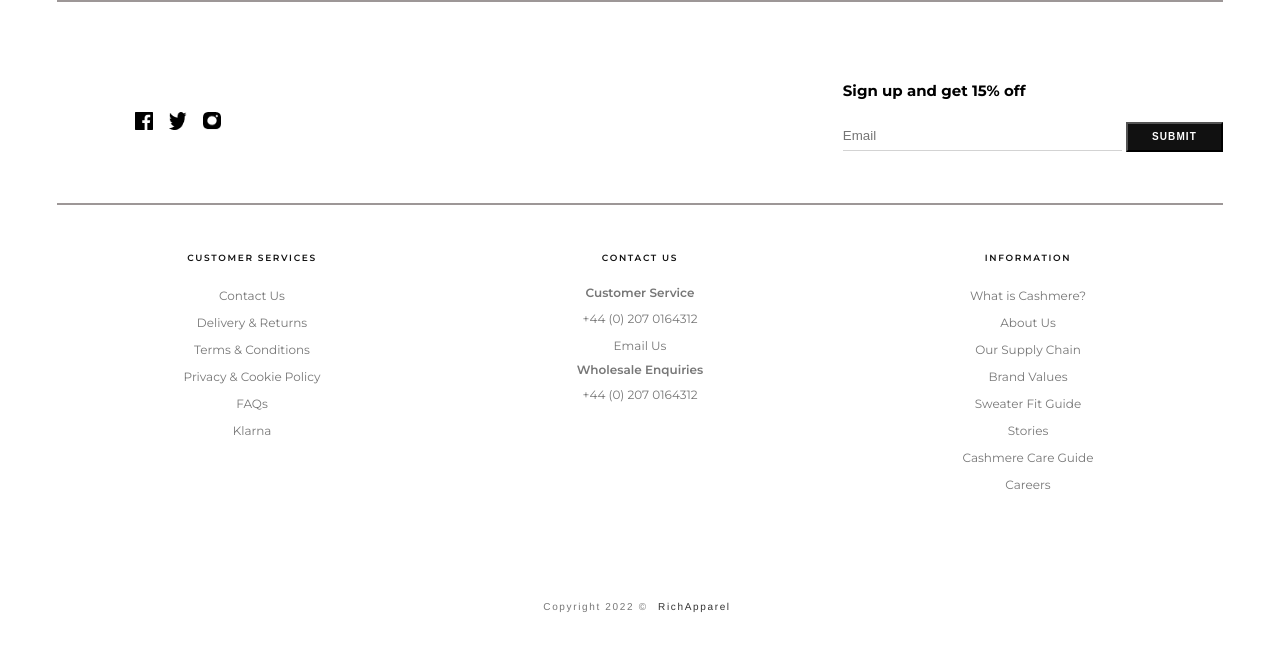
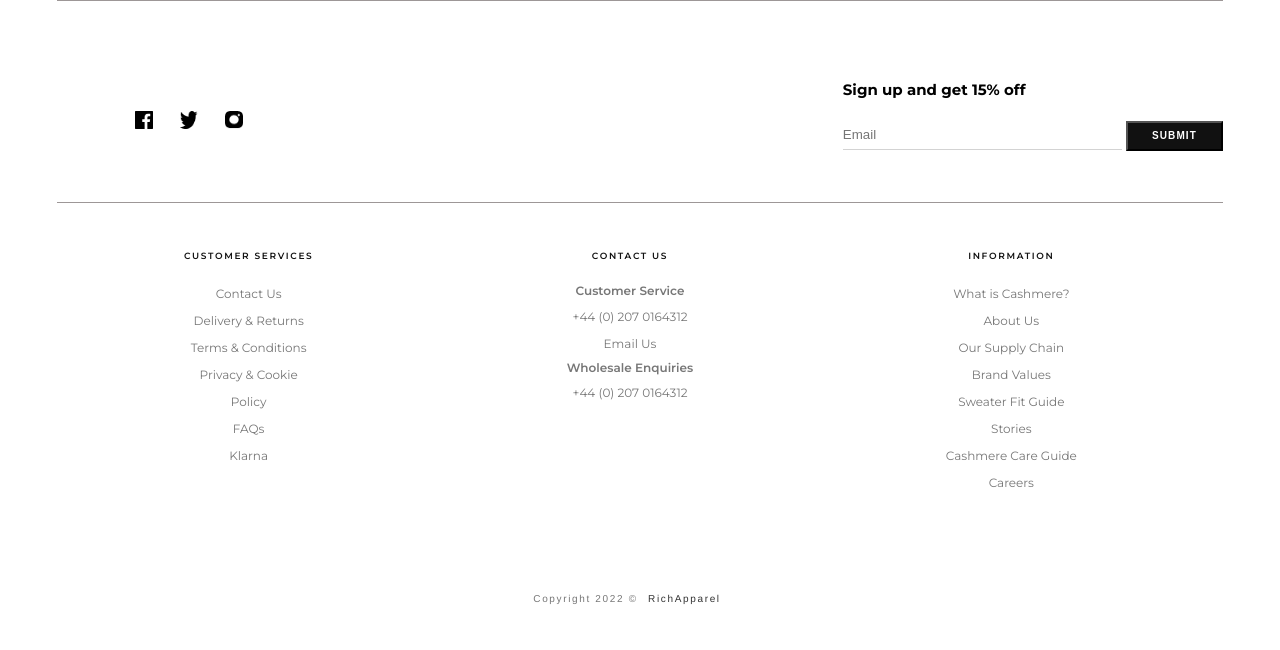
Before and after one commit to tasnim-echo/E-commerce, a plain HTML site: page footer.html in a window 1280 px wide. Drawn offline with Linux system fonts and the light colour scheme.

Commit message:
fixed alignment issue in navbar and full container in all pages

```diff
--- a/styles/style.css
+++ b/styles/style.css
@@ -9,9 +9,9 @@ body {
   max-width: 1440px;
   margin: 0 auto;
 }
-/* .full-container {
+.full-container {
   margin: 0 20px;
-} */
+}
 /* announcement bar */
 .announcement-bar {
   background-color: #111111;
@@ -275,7 +275,7 @@ body {
 
 .line {
   width: 1166px;
-  height: 2px;
+  height: 1px;
   background-color: #9d9797;
   margin: 0 auto 41px;
 }
@@ -294,7 +294,7 @@ body {
 .social-icon img {
   width: 18px;
   height: 18px;
-  margin-right: 12px;
+  margin-right: 23px;
 }
 
 .subscription-input p {
@@ -329,7 +329,7 @@ body {
   margin-top: 81px;
   width: 1166px;
   padding-left: 126px;
-  padding-right: 126px;
+  padding-right: 146px;
   margin: auto;
 }
 
@@ -354,7 +354,7 @@ body {
   list-style: none;
   padding: 0;
   text-align: center;
-  margin-bottom: 85px;
+  margin-bottom: 79px;
 }
 
 .footer-col ul li {
@@ -386,7 +386,7 @@ body {
   text-align: center;
   padding: 15px 10px;
   font-family: Helvetica, Arial, sans-serif;
-  margin-bottom: 60px;
+  margin-bottom: 59px;
 }
 
 .copyright span {
```
Also changed, not shown: addCart.html (+1 -1 lines), cashmere.html (+1 -1 lines), navbar.html (+1 -1 lines).
